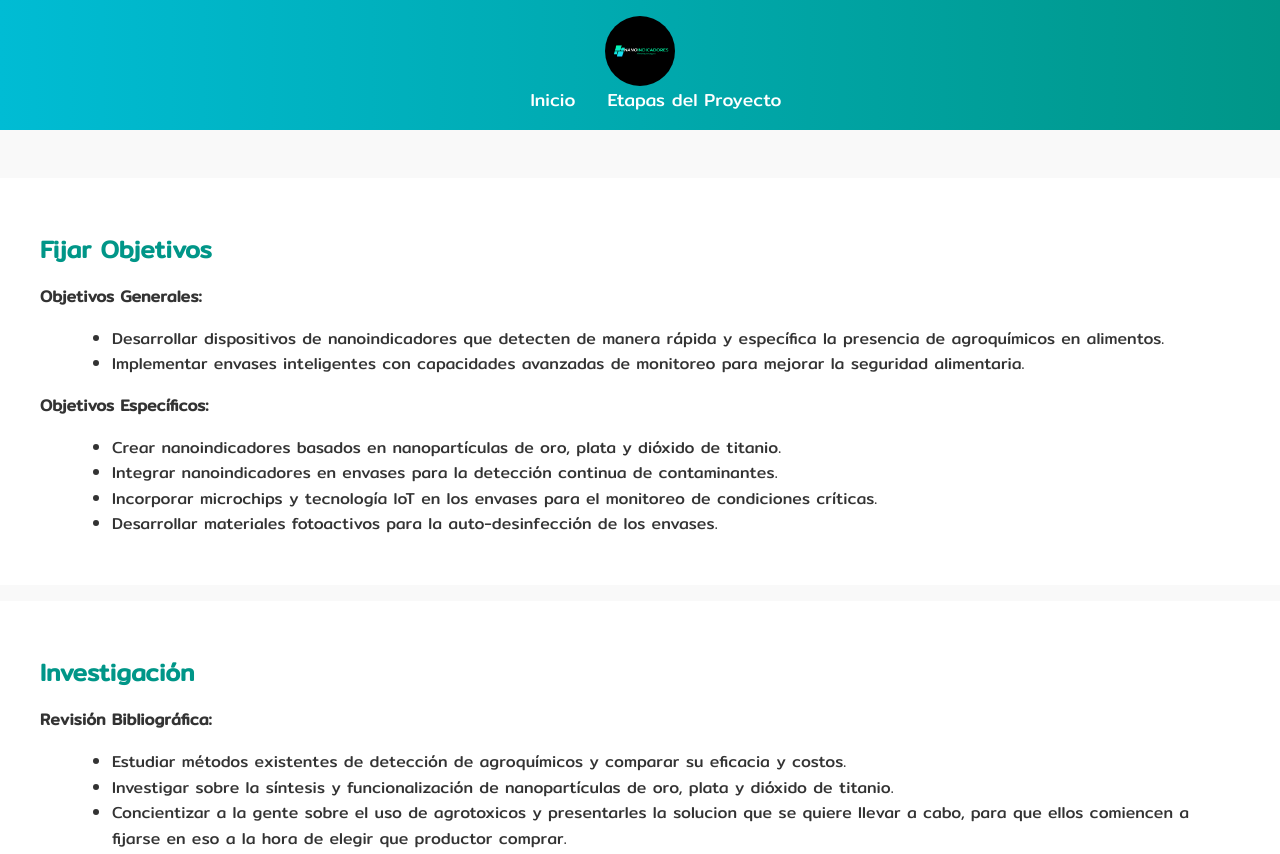
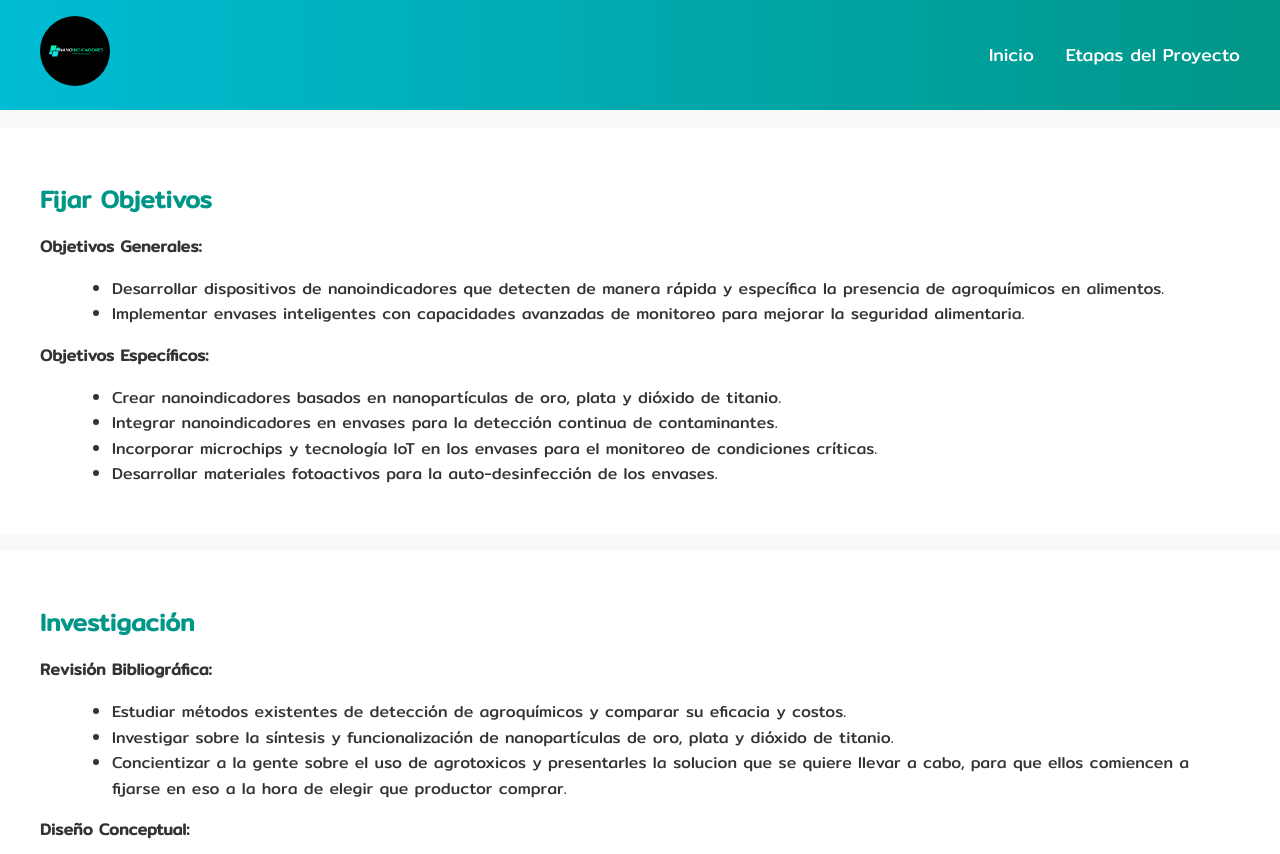
Before and after one commit to lujanfarfan/Nanoindicadores, a plain HTML site: page etapas.html in a window 1280 px wide. Shown: the top 854 px of the page. Drawn offline with Linux system fonts and the light colour scheme.

Commit message:
DE VUELTA

```diff
--- a/css/etapas.css
+++ b/css/etapas.css
@@ -22,15 +22,15 @@ header .container {
     max-width: 1200px;
     margin: 0 auto;
     padding: 0 1rem;
-    text-align: center; /* Centrar contenido horizontalmente */
+    display: flex;
+    justify-content: space-between;
+    align-items: center;
   }
 
   header img.logo {
-    height: 70px;
-    width: auto;
-    border-radius: 50%;
-    display: block;
-    margin: 0 auto; /* Centrar logo */
+    height: 70px; /* Ajustado para pantallas más pequeñas */
+    width: auto; /* Ajusta el ancho automáticamente */
+    border-radius: 50%; /* Redondea el logo */
   }
 
   header nav ul {
@@ -38,7 +38,6 @@ header nav ul {
     margin: 0;
     padding: 0;
     display: flex;
-    justify-content: center; /* Centrar la barra de navegación */
   }
 
   header nav ul li {
@@ -58,7 +57,7 @@ header nav ul li a:hover {
 
   main {
     padding: 2rem 0;
-    margin-top: 130px; /* Ajustar para acomodar el header fijo */
+    margin-top: 80px;
   }
 
   .section {
```
Lines whose indentation alone changed are shown as unchanged.
